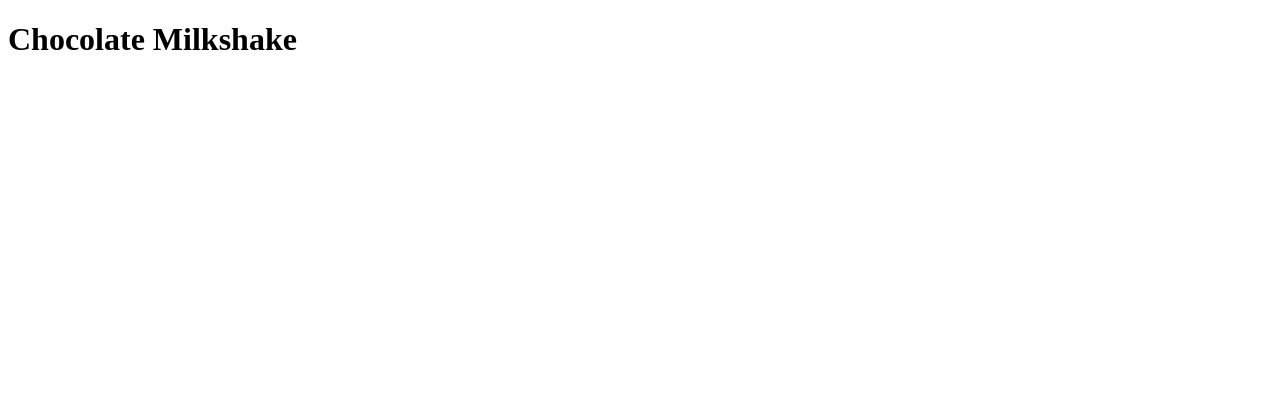
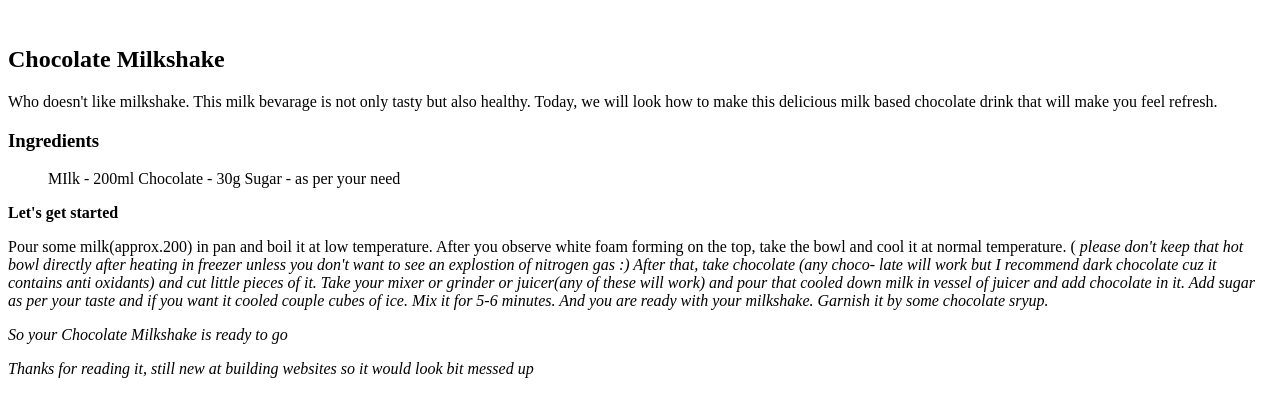
Before and after one commit to kamehameh/odin-recipes, a plain HTML site: page recipes/Chocolate_Milkshake.html in a window 1280 px wide. Drawn offline with Linux system fonts and the light colour scheme.

Commit message:
add recipes/

```diff
--- a/recipes/Chocolate_Milkshake.html
+++ b/recipes/Chocolate_Milkshake.html
@@ -6,6 +6,31 @@
   </head>
 
   <body>
-    <h1> Chocolate Milkshake </h1>
-  </body>
+    <img src="">
+    <h2> Chocolate Milkshake </h2>
+    <p>    Who doesn't like milkshake. This milk bevarage is not only tasty but also healthy.
+        Today, we will look how to make this delicious milk based chocolate drink that will
+        make you feel refresh. </p>
+
+    <h3> Ingredients </h3>
+      <ul>
+        <ls>MIlk - 200ml</ls>
+        <ls>Chocolate - 30g</ls>
+        <ls>Sugar - as per your need</ls>
+      </ul>
+      <strong>Let's get started</strong>
+      <p>    Pour some milk(approx.200) in pan and boil it at low temperature.  After you
+        observe white foam forming on the top, take the bowl and cool it at normal temperature.
+        (<em> please don't keep that hot bowl directly after heating in freezer unless you don't
+        want to see an explostion of nitrogen gas<em> :) After that, take chocolate (any choco-
+        late will work but I recommend dark chocolate cuz it contains anti oxidants) and cut
+        little pieces of it. Take your mixer or grinder or juicer(any of these will work) and
+        pour that cooled down milk in vessel of juicer and add chocolate in it.  Add sugar
+        as per your taste and if you want it cooled couple cubes of ice. Mix it for 5-6 minutes.
+        And you are ready with your milkshake. Garnish it by some chocolate sryup.</p>
+
+        <p> So your Chocolate Milkshake is ready to go</p>
+
+        <p> Thanks for reading it, still new at building websites so it would look bit messed up<p>
+   </body>
 </html>
```
